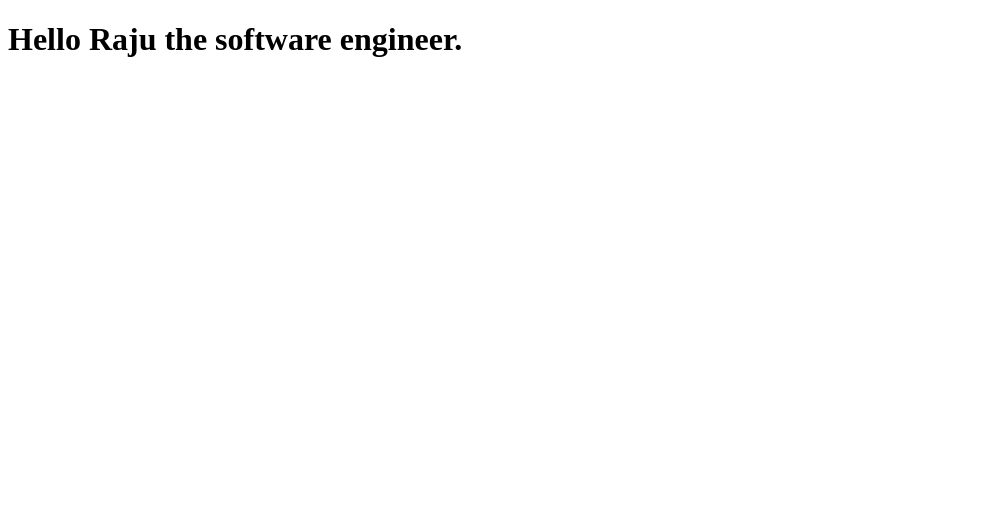
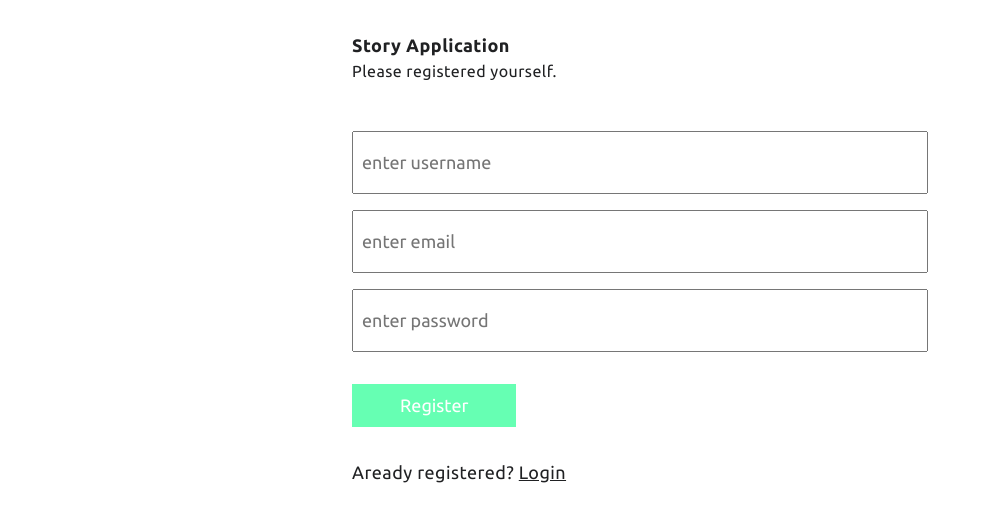
Before and after one commit to rajutamanglama63/express-session-stories, a React (Create React App) app in the folder client/: page / in a window 1280 px wide. Shown: the top 522 px of the page, without its empty margins (0-983 px from the left). Built offline with nearby package versions, Linux system fonts and the light colour scheme.

Commit message:
feat: register ui designed

```diff
--- a/client/src/App.js
+++ b/client/src/App.js
@@ -1,7 +1,9 @@
+import Router from "./Router";
+
 function App() {
   return (
     <div>
-      <h1>Hello Raju the software engineer.</h1>
+      <Router />
     </div>
   );
 }
--- /dev/null
+++ b/client/src/Router.js
@@ -0,0 +1,14 @@
+import { Routes, Route } from "react-router-dom";
+import Register from "./pages/Register";
+
+const Router = () => {
+  return (
+    <Routes>
+      <Route path="/">
+        <Route index element={<Register />} />
+      </Route>
+    </Routes>
+  );
+};
+
+export default Router;
--- /dev/null
+++ b/client/src/pages/Register.js
@@ -0,0 +1,40 @@
+import React from "react";
+import { Link } from "react-router-dom";
+
+const Register = () => {
+  return (
+    <div className="wrapper flex block-view">
+      <div className="container-md">
+        <div className="flex block-view region-sm">
+          <h4 className="h6">Story Application</h4>
+          <p className="one-font-size">Please registered yourself.</p>
+        </div>
+        <form>
+          <input
+            className="input-field region-margin-tn border-line"
+            placeholder="enter username"
+            type="text"
+          />
+          <input
+            className="input-field region-margin-tn border-line"
+            placeholder="enter email"
+            type="text"
+          />
+          <input
+            className="input-field region-margin-tn border-line"
+            placeholder="enter password"
+            type="text"
+          />
+          <button type="submit" className="secondary-button region-margin-tn">
+            Register
+          </button>
+          <p className="region-margin-tn">
+            Aready registered? <Link to="/signin">Login</Link>
+          </p>
+        </form>
+      </div>
+    </div>
+  );
+};
+
+export default Register;
--- a/client/src/styles/main.scss
+++ b/client/src/styles/main.scss
@@ -11,6 +11,7 @@
 @import "scss/utility/wrapper";
 @import "scss/utility/flow";
 @import "scss/utility/block-center";
+@import "scss/utility/container";
 
 @import "scss/block/button";
 @import "scss/block/link";
--- a/client/src/styles/scss/_global.scss
+++ b/client/src/styles/scss/_global.scss
@@ -3,7 +3,7 @@ body {
     min-height: 100vh;
     text-rendering: optimizeSpeed;
     position: relative;
-    font-family: $secondary-font;
+    font-family: $primary-font;
     font-size: $paragraph;
     letter-spacing: 0.45px;
   }
--- /dev/null
+++ b/client/src/styles/scss/utility/_container.scss
@@ -0,0 +1,6 @@
+.container {
+    &-md {
+        width: 50%;
+        margin: 0 auto;
+    }
+}
```
Also changed, not shown: client/package.json (+7 -0 lines), client/src/index.js (+5 -2 lines), client/src/styles/scss/exception/_logo.scss (renamed from client/src/styles/scss/execption/_logo.scss), client/src/styles/scss/exception/_pointer.scss (renamed from client/src/styles/scss/execption/_pointer.scss), client/src/styles/scss/utility/_wrapper.scss (line endings or trailing spaces), 1 other file (tests, documents, lock files or other folders).
